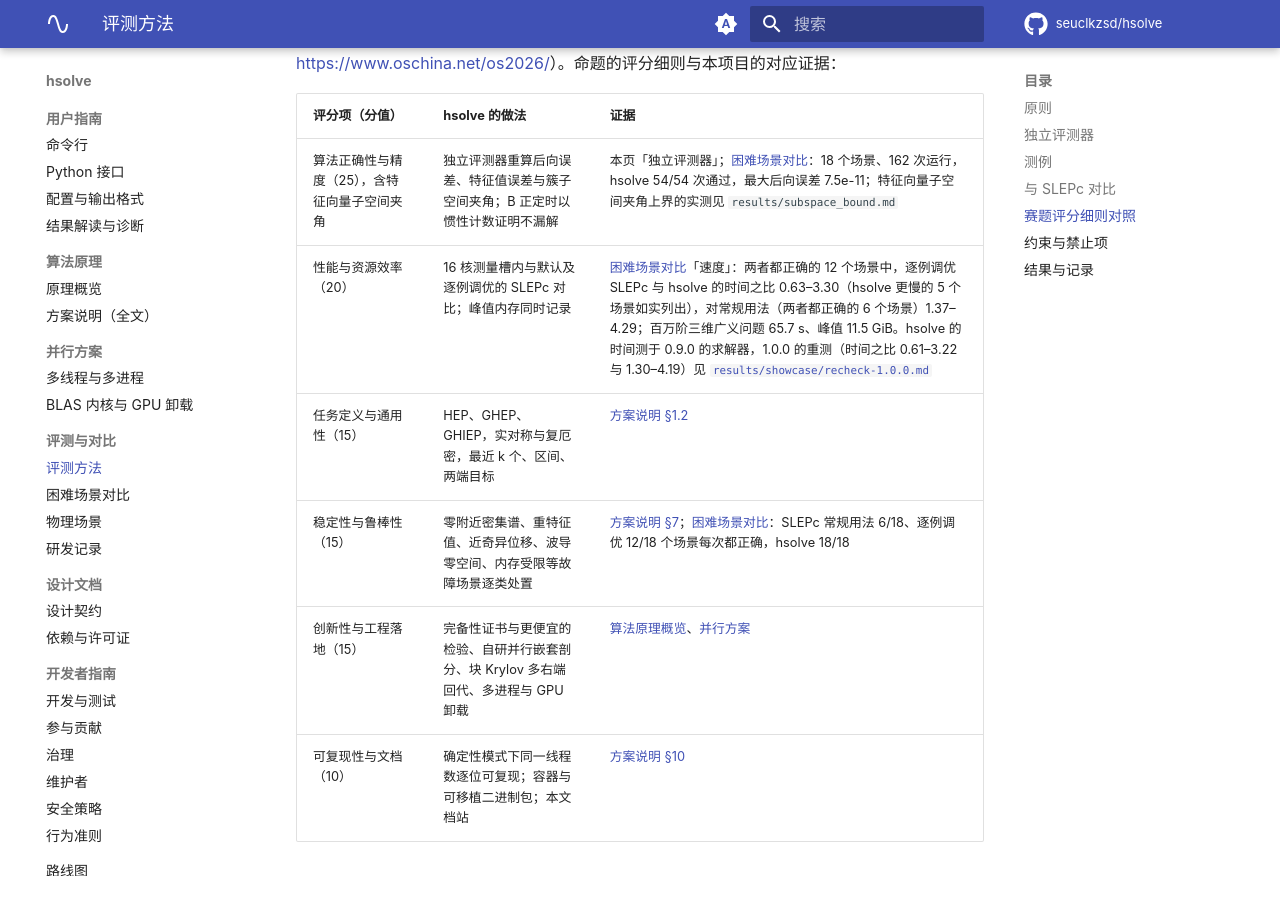
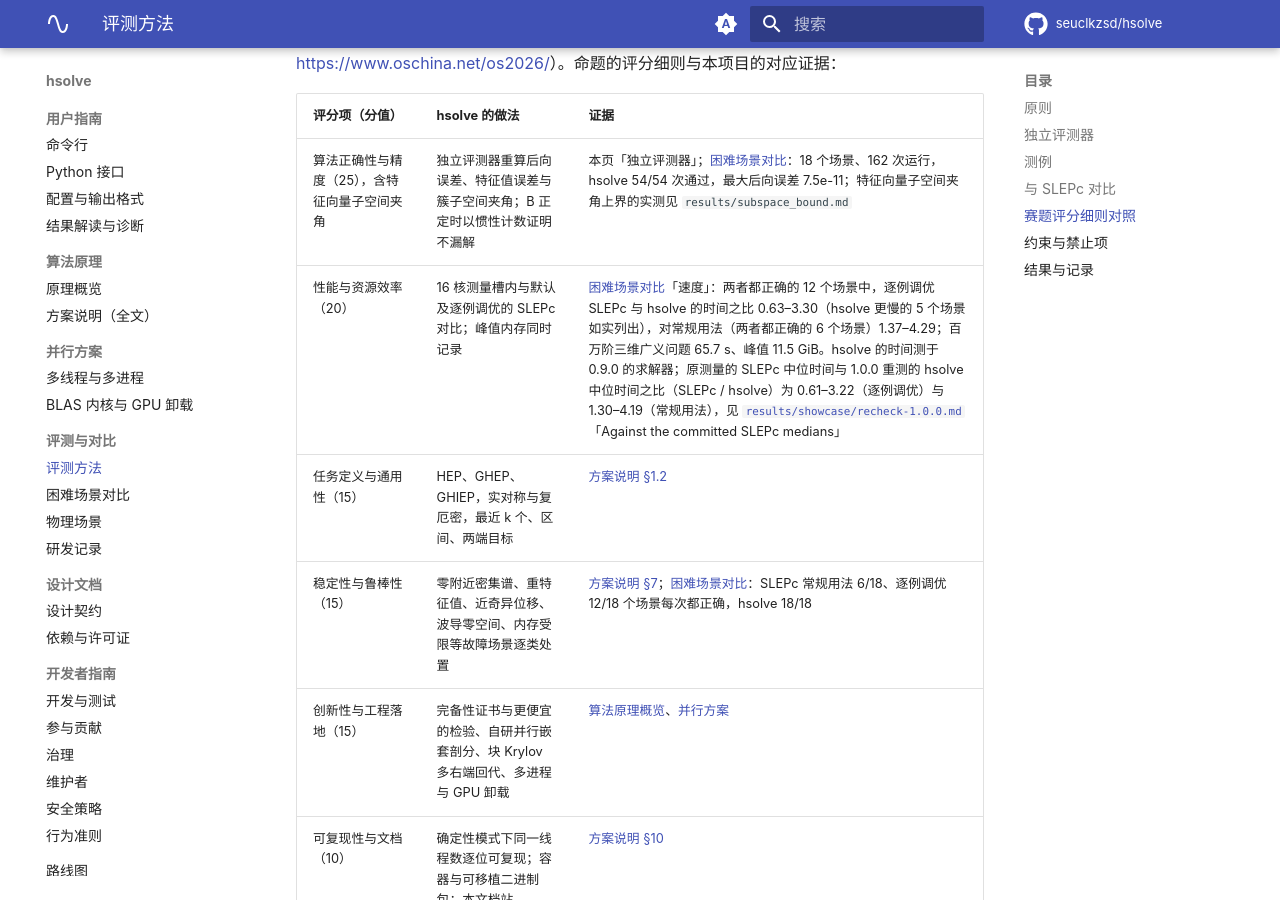
Before and after one commit to seuclkzsd/hsolve, an MkDocs documentation site: the page built from docs/guide/evaluation.md, in a window 1280 px wide and 900 px high, scrolled down 2614 px. Built offline with MkDocs 1.6.1 and Material for MkDocs 9.7.7, drawn with Linux system fonts in a browser that asks for light colours; comment, search, counter and statistics services are not loaded.

Commit message:
readme, docs: the 1.0.0 SLEPc ratios are the committed SLEPc medians over the 1.0.0 hsolve medians (SLEPc / hsolve) and link the recheck section that lists them

```diff
--- a/docs/guide/evaluation.md
+++ b/docs/guide/evaluation.md
@@ -86,7 +86,7 @@ hsolve 起源于 2026 上海开源软件应用创新大赛的中国商飞企业
 | 评分项（分值） | hsolve 的做法 | 证据 |
 |---|---|---|
 | 算法正确性与精度（25），含特征向量子空间夹角 | 独立评测器重算后向误差、特征值误差与簇子空间夹角；B 正定时以惯性计数证明不漏解 | 本页「独立评测器」；[困难场景对比](../showcase/困难场景对比.md)：18 个场景、162 次运行，hsolve 54/54 次通过，最大后向误差 7.5e-11；特征向量子空间夹角上界的实测见 `results/subspace_bound.md` |
-| 性能与资源效率（20） | 16 核测量槽内与默认及逐例调优的 SLEPc 对比；峰值内存同时记录 | [困难场景对比](../showcase/困难场景对比.md)「速度」：两者都正确的 12 个场景中，逐例调优 SLEPc 与 hsolve 的时间之比 0.63–3.30（hsolve 更慢的 5 个场景如实列出），对常规用法（两者都正确的 6 个场景）1.37–4.29；百万阶三维广义问题 65.7 s、峰值 11.5 GiB。hsolve 的时间测于 0.9.0 的求解器，1.0.0 的重测（时间之比 0.61–3.22 与 1.30–4.19）见 [`results/showcase/recheck-1.0.0.md`](../../results/showcase/recheck-1.0.0.md) |
+| 性能与资源效率（20） | 16 核测量槽内与默认及逐例调优的 SLEPc 对比；峰值内存同时记录 | [困难场景对比](../showcase/困难场景对比.md)「速度」：两者都正确的 12 个场景中，逐例调优 SLEPc 与 hsolve 的时间之比 0.63–3.30（hsolve 更慢的 5 个场景如实列出），对常规用法（两者都正确的 6 个场景）1.37–4.29；百万阶三维广义问题 65.7 s、峰值 11.5 GiB。hsolve 的时间测于 0.9.0 的求解器；原测量的 SLEPc 中位时间与 1.0.0 重测的 hsolve 中位时间之比（SLEPc / hsolve）为 0.61–3.22（逐例调优）与 1.30–4.19（常规用法），见 [`results/showcase/recheck-1.0.0.md`](../../results/showcase/recheck-1.0.0.md)「Against the committed SLEPc medians」 |
 | 任务定义与通用性（15） | HEP、GHEP、GHIEP，实对称与复厄密，最近 k 个、区间、两端目标 | [方案说明 §1.2](../SOLUTION.md#12-求解边界能处理--不能处理) |
 | 稳定性与鲁棒性（15） | 零附近密集谱、重特征值、近奇异位移、波导零空间、内存受限等故障场景逐类处置 | [方案说明 §7](../SOLUTION.md#7-故障场景与诊断流程)；[困难场景对比](../showcase/困难场景对比.md)：SLEPc 常规用法 6/18、逐例调优 12/18 个场景每次都正确，hsolve 18/18 |
 | 创新性与工程落地（15） | 完备性证书与更便宜的检验、自研并行嵌套剖分、块 Krylov 多右端回代、多进程与 GPU 卸载 | [算法原理概览](algorithms.md)、[并行方案](../PARALLEL.md) |
```
Also changed, not shown: README.en.md (+3 -2 lines), README.md (+3 -2 lines).
